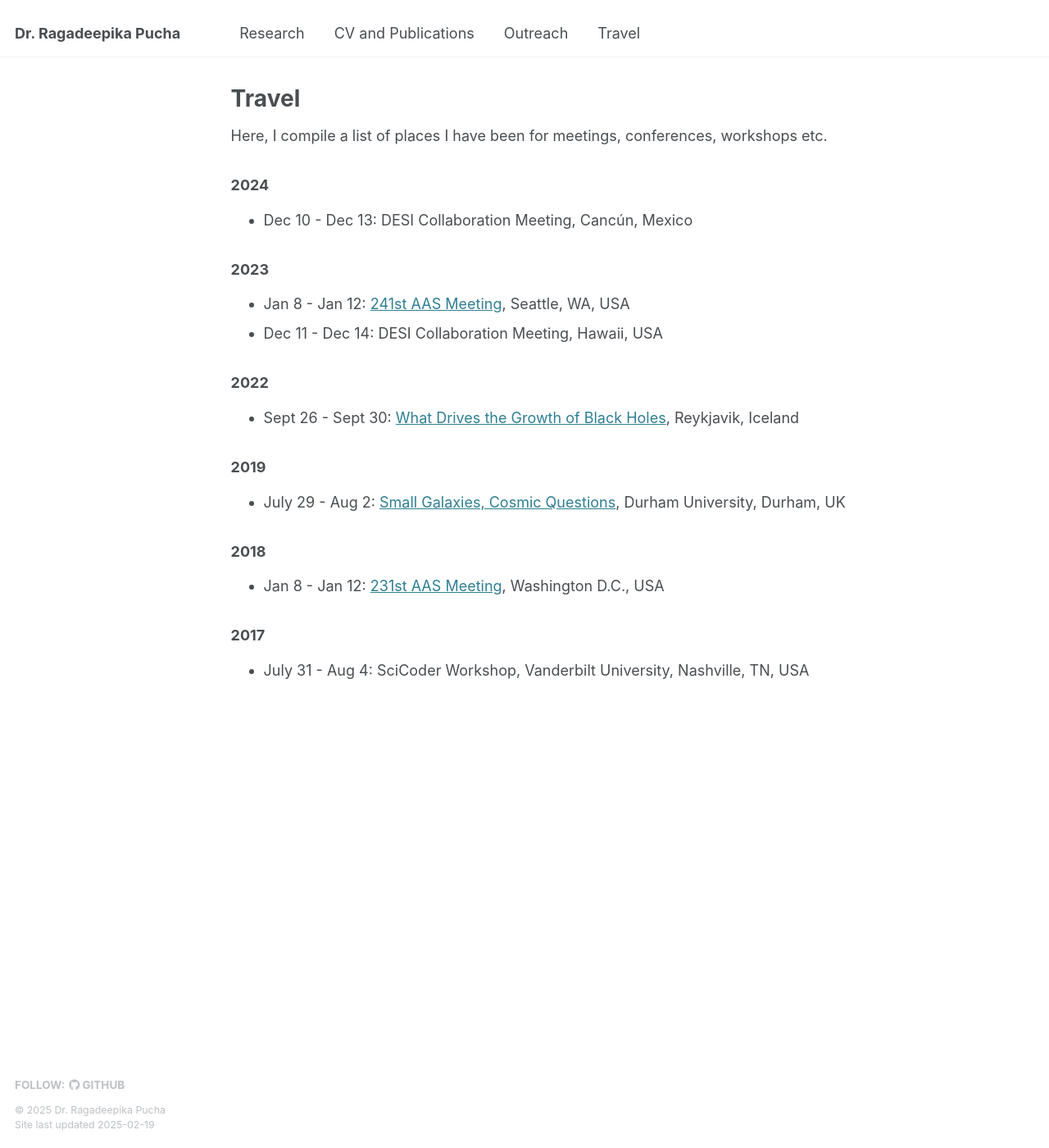
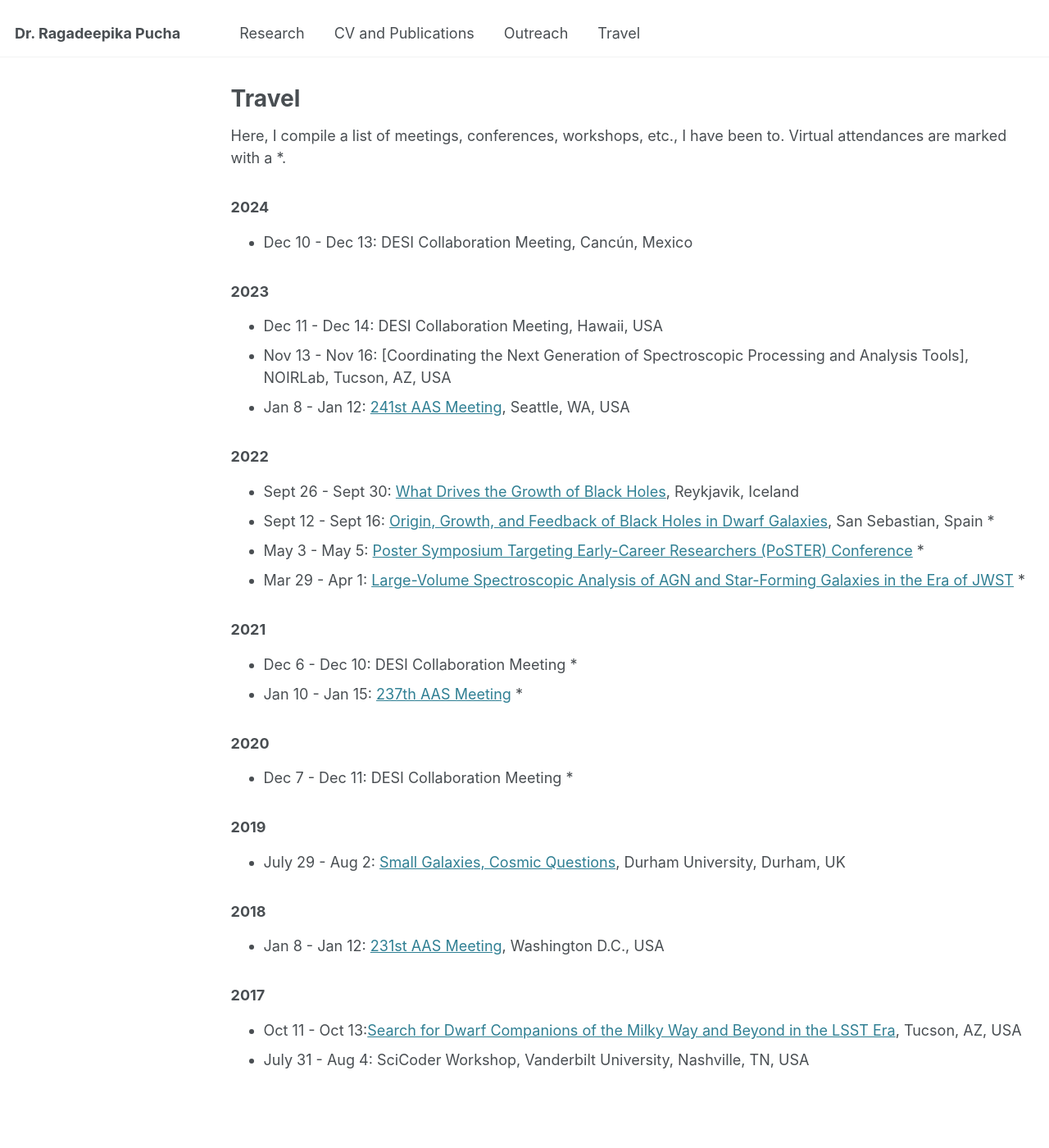
Before and after one commit to Ragadeepika-Pucha/Ragadeepika-Pucha.github.io, a Jekyll site: the page built from _pages/travel.md, in a window 1280 px wide and 1400 px high. Shown: the whole window at 82% size. Built offline with Jekyll 4.4.1, drawn with Linux system fonts in a browser that asks for light colours.

Commit message:
Added the virtual conferences

```diff
--- a/_pages/travel.md
+++ b/_pages/travel.md
@@ -5,17 +5,28 @@ permalink: /travel/
 author_profile: false
 ---
 
-Here, I compile a list of places I have been for meetings, conferences, workshops etc.
+Here, I compile a list of meetings, conferences, workshops, etc., I have been to. Virtual attendances are marked with a *.
 
 ### 2024
 * Dec 10 - Dec 13: DESI Collaboration Meeting, Cancún, Mexico
 
 ### 2023
+* Dec 11 - Dec 14: DESI Collaboration Meeting, Hawaii, USA
+* Nov 13 - Nov 16: [Coordinating the Next Generation of Spectroscopic Processing and Analysis Tools], NOIRLab, Tucson, AZ, USA
 * Jan 8 - Jan 12: [241st AAS Meeting](https://aas.org/meetings/aas241), Seattle, WA, USA
-* Dec 11 - Dec 14: DESI Collaboration Meeting, Hawaii, USA
 
 ### 2022
 * Sept 26 - Sept 30: [What Drives the Growth of Black Holes](https://astro.dur.ac.uk/~xswt42/Growth_of_Black_Holes/index2.php), Reykjavik, Iceland
+* Sept 12 - Sept 16: [Origin, Growth, and Feedback of Black Holes in Dwarf Galaxies](http://dwarfbh2022.dipc.org/), San Sebastian, Spain *
+* May 3 - May 5: [Poster Symposium Targeting Early-Career Researchers (PoSTER) Conference](https://sites.google.com/view/poster2022) *
+* Mar 29 - Apr 1: [Large-Volume Spectroscopic Analysis of AGN and Star-Forming Galaxies in the Era of JWST](https://www.stsci.edu/contents/events/stsci/2022/march/large-volume-spectroscopic-analyses-of-agn-and-star-forming-galaxies-in-the-era-of-jwst) *
+
+### 2021
+* Dec 6 - Dec 10: DESI Collaboration Meeting *
+* Jan 10 - Jan 15: [237th AAS Meeting](https://aas.org/meetings/aas237) *
+
+### 2020
+* Dec 7 - Dec 11: DESI Collaboration Meeting *
 
 ### 2019
 * July 29 - Aug 2: [Small Galaxies, Cosmic Questions](https://astro.dur.ac.uk/cosmodwarfs/), Durham University, Durham, UK
@@ -24,4 +35,5 @@ Here, I compile a list of places I have been for meetings, conferences, workshop
 * Jan 8 - Jan 12: [231st AAS Meeting](https://aas.org/meetings/aas231), Washington D.C., USA
 
 ### 2017
+* Oct 11 - Oct 13:[Search for Dwarf Companions of the Milky Way and Beyond in the LSST Era](https://noirlab.edu/science/events/websites/dwarf-companions), Tucson, AZ, USA
 * July 31 - Aug 4: SciCoder Workshop, Vanderbilt University, Nashville, TN, USA
```
